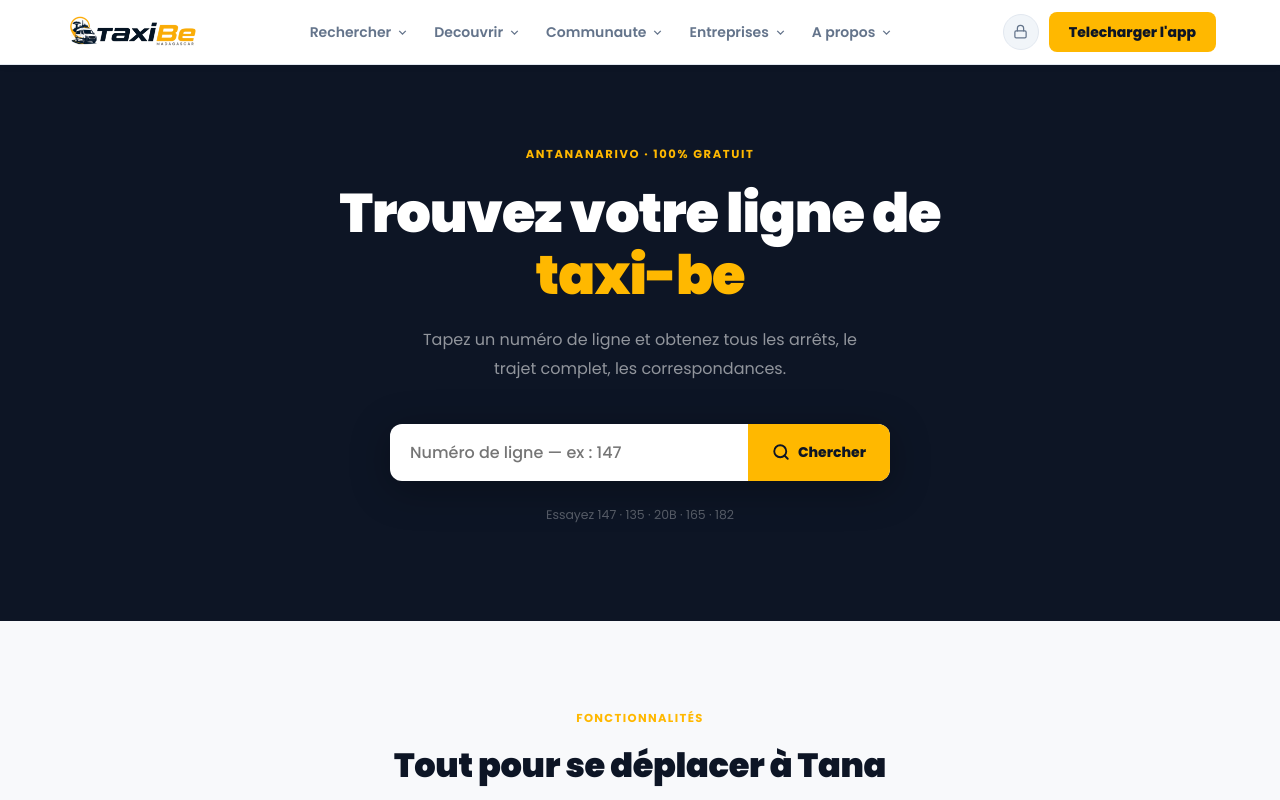
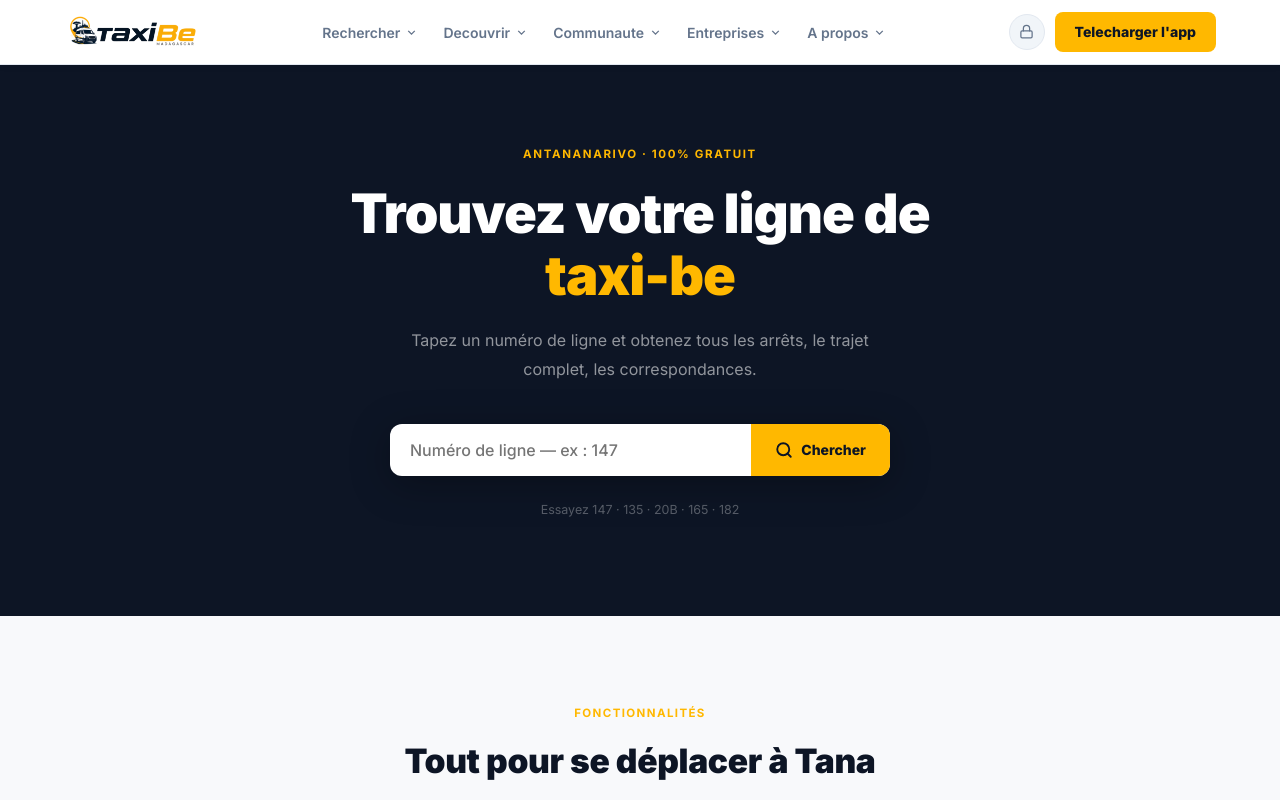
Before and after one commit to rzfthony-debug/taxibe-web, a Next.js app: page / in a window 1280 px wide. Shown: the top 800 px of the page. Built offline with nearby package versions, Linux system fonts and the light colour scheme.

Commit message:
feat: remplacer Poppins par Inter sur tout le site

```diff
--- a/app/components/Nav.tsx
+++ b/app/components/Nav.tsx
@@ -179,7 +179,7 @@ export default function Nav() {
           padding: 8px 12px; border-radius: 8px;
           font-size: 0.875rem; font-weight: 600; color: #64748B;
           background: none; border: none; cursor: pointer;
-          font-family: var(--font-poppins), system-ui;
+          font-family: var(--font-inter), system-ui;
           transition: color 0.15s, background 0.15s; white-space: nowrap;
         }
         .nav-trigger:hover, .nav-trigger.open { color: #0D1525; background: #F8F9FB; }
@@ -328,7 +328,7 @@ export default function Nav() {
             {NAV_SECTIONS.map((s) => (
               <div key={s.key} style={{ borderBottom: "1px solid #F1F5F9" }}>
                 <button onClick={() => setMobileExpanded(mobileExpanded === s.key ? null : s.key)}
-                  style={{ width: "100%", background: "none", border: "none", cursor: "pointer", display: "flex", alignItems: "center", justifyContent: "space-between", padding: "14px 0", fontWeight: 700, fontSize: "0.9rem", color: "#0D1525", fontFamily: "var(--font-poppins), system-ui" }}>
+                  style={{ width: "100%", background: "none", border: "none", cursor: "pointer", display: "flex", alignItems: "center", justifyContent: "space-between", padding: "14px 0", fontWeight: 700, fontSize: "0.9rem", color: "#0D1525", fontFamily: "var(--font-inter), system-ui" }}>
                   <span style={{ display: "flex", alignItems: "center", gap: 8 }}>
                     <span style={{ color: "#FFB800", display: "flex" }}>{s.headerIcon}</span>
                     {s.label}
--- a/app/gestion/login/page.tsx
+++ b/app/gestion/login/page.tsx
@@ -21,7 +21,7 @@ export default async function LoginPage({
     <div style={{
       minHeight: "100vh", display: "flex", alignItems: "center", justifyContent: "center",
       background: "#F1F5F9",
-      fontFamily: "var(--font-poppins), system-ui, sans-serif",
+      fontFamily: "var(--font-inter), system-ui, sans-serif",
     }}>
       <div style={{
         background: "white", borderRadius: 20, padding: "44px 40px",
--- a/app/layout.tsx
+++ b/app/layout.tsx
@@ -1,11 +1,11 @@
 import type { Metadata } from "next";
-import { Poppins } from "next/font/google";
+import { Inter } from "next/font/google";
 import "./globals.css";
 
-const poppins = Poppins({
+const inter = Inter({
   subsets: ["latin"],
   weight: ["400", "500", "600", "700", "800", "900"],
-  variable: "--font-poppins",
+  variable: "--font-inter",
   display: "swap",
 });
 
@@ -16,8 +16,8 @@ export const metadata: Metadata = {
 
 export default function RootLayout({ children }: { children: React.ReactNode }) {
   return (
-    <html lang="fr" className={poppins.variable}>
-      <body style={{ fontFamily: "var(--font-poppins), system-ui, sans-serif" }}>
+    <html lang="fr" className={inter.variable}>
+      <body style={{ fontFamily: "var(--font-inter), system-ui, sans-serif" }}>
         {children}
       </body>
     </html>
--- a/app/page.tsx
+++ b/app/page.tsx
@@ -19,7 +19,7 @@ export default function Home() {
   return (
     <>
     <Nav />
-    <main style={{ fontFamily: "var(--font-poppins), system-ui, sans-serif" }}>
+    <main style={{ fontFamily: "var(--font-inter), system-ui, sans-serif" }}>
 
       <style>{`
         .search-input:focus { outline: none; box-shadow: 0 0 0 3px rgba(255,184,0,0.15); }
@@ -73,7 +73,7 @@ export default function Home() {
                 flex: 1, padding: "16px 20px",
                 border: "none", outline: "none",
                 fontSize: "1rem", fontWeight: 500,
-                fontFamily: "var(--font-poppins), system-ui",
+                fontFamily: "var(--font-inter), system-ui",
                 color: "#0D1525", minWidth: 0,
                 background: "transparent",
               }}
@@ -85,7 +85,7 @@ export default function Home() {
                 flexShrink: 0, padding: "16px 24px",
                 background: "#FFB800", border: "none", cursor: "pointer",
                 fontWeight: 800, fontSize: "0.875rem", color: "#0D1525",
-                fontFamily: "var(--font-poppins), system-ui",
+                fontFamily: "var(--font-inter), system-ui",
                 display: "flex", alignItems: "center", gap: 8,
                 transition: "background 0.15s",
               }}
--- a/app/recherche/page.tsx
+++ b/app/recherche/page.tsx
@@ -42,7 +42,7 @@ export default async function RecherchePage({
               style={{
                 flex: 1, padding: "8px 16px", borderRadius: 8,
                 border: "1.5px solid #E2E8F0", fontSize: "0.9rem",
-                fontFamily: "var(--font-poppins), system-ui",
+                fontFamily: "var(--font-inter), system-ui",
                 outline: "none", color: "#0D1525",
               }}
             />
@@ -50,7 +50,7 @@ export default async function RecherchePage({
               padding: "8px 18px", borderRadius: 8,
               background: "#FFB800", border: "none", cursor: "pointer",
               fontWeight: 700, fontSize: "0.875rem", color: "#0D1525",
-              fontFamily: "var(--font-poppins), system-ui",
+              fontFamily: "var(--font-inter), system-ui",
             }}>
               Chercher
             </button>
--- a/app/telecharger/page.tsx
+++ b/app/telecharger/page.tsx
@@ -97,7 +97,7 @@ export default function TelechargerPage() {
   return (
     <>
     <Nav />
-    <main style={{ fontFamily: "var(--font-poppins), system-ui, sans-serif" }}>
+    <main style={{ fontFamily: "var(--font-inter), system-ui, sans-serif" }}>
 
       {/* ── Hero ── */}
       <section style={{ background: "#0D1525", padding: "72px 24px 88px", textAlign: "center" }}>
```
